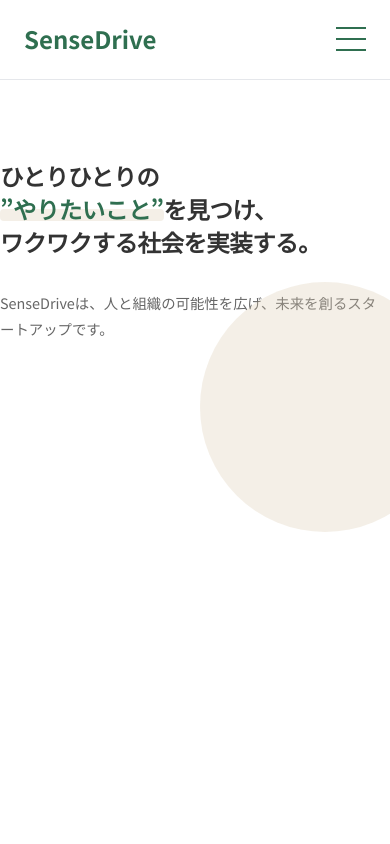
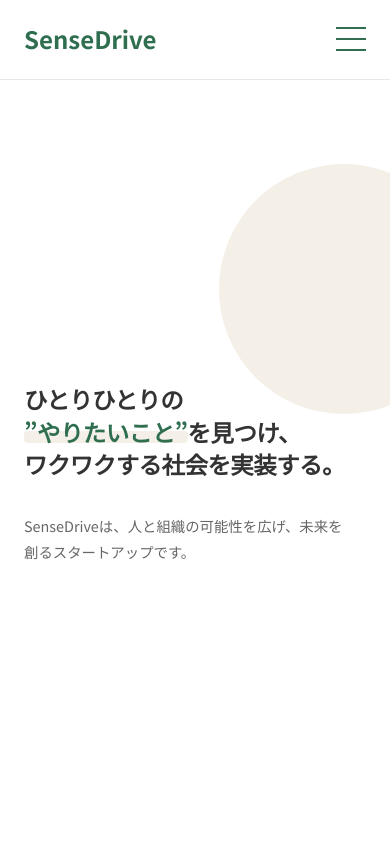
Before and after one commit to Yasu117/sensedrive-web, a Next.js app: page / in a window 390 px wide. Shown: the top 844 px of the page. Built offline with nearby package versions, Linux system fonts and the light colour scheme.

Commit message:
Revert "Fix mobile hero layout to ensure text is bottom-left by resetting grid"
This reverts commit aade2fc69e80744d30f21a885e0aee4f95206789.

```diff
--- a/src/app/globals.css
+++ b/src/app/globals.css
@@ -1427,12 +1427,10 @@ img {
   }
 
   .hero-inner {
-    display: block !important;
-    /* Reset grid */
     text-align: left !important;
+    /* Force left alignment */
     width: 100%;
-    padding-left: 0;
-    padding-right: 0;
+    justify-content: flex-start;
   }
 
   .hero-content {
```
